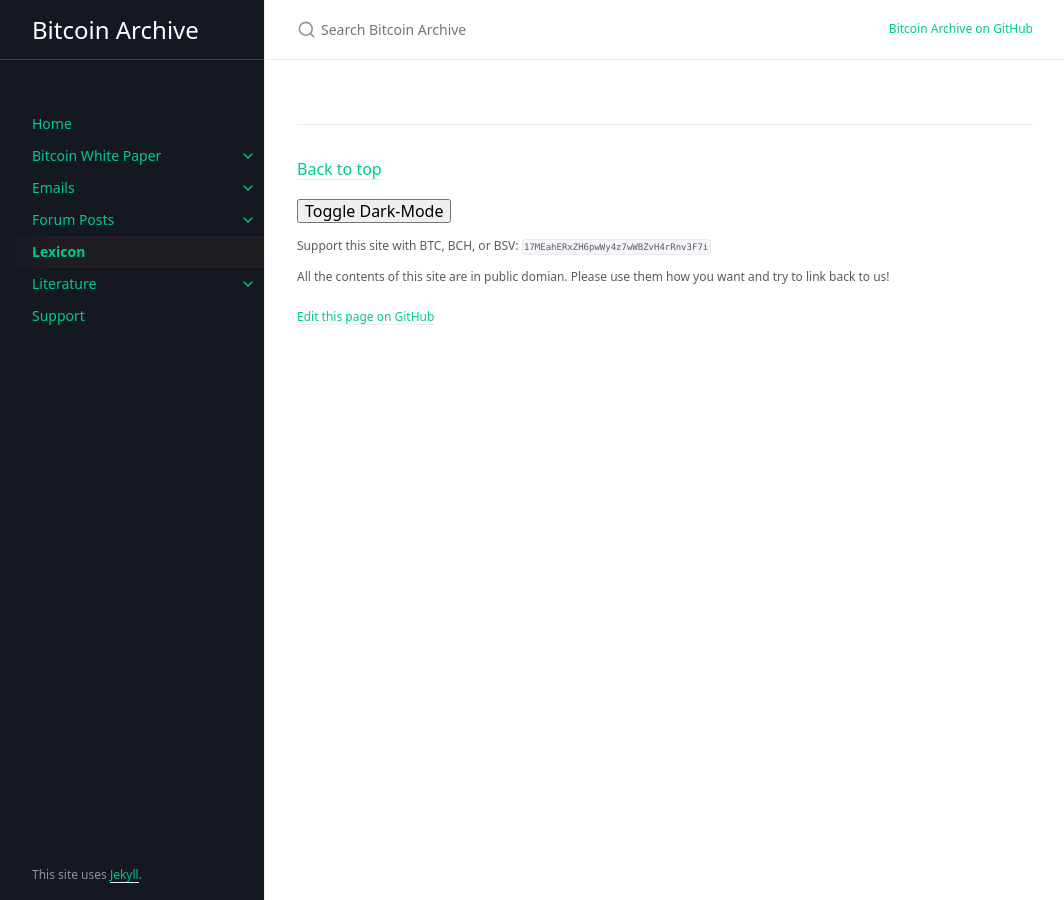
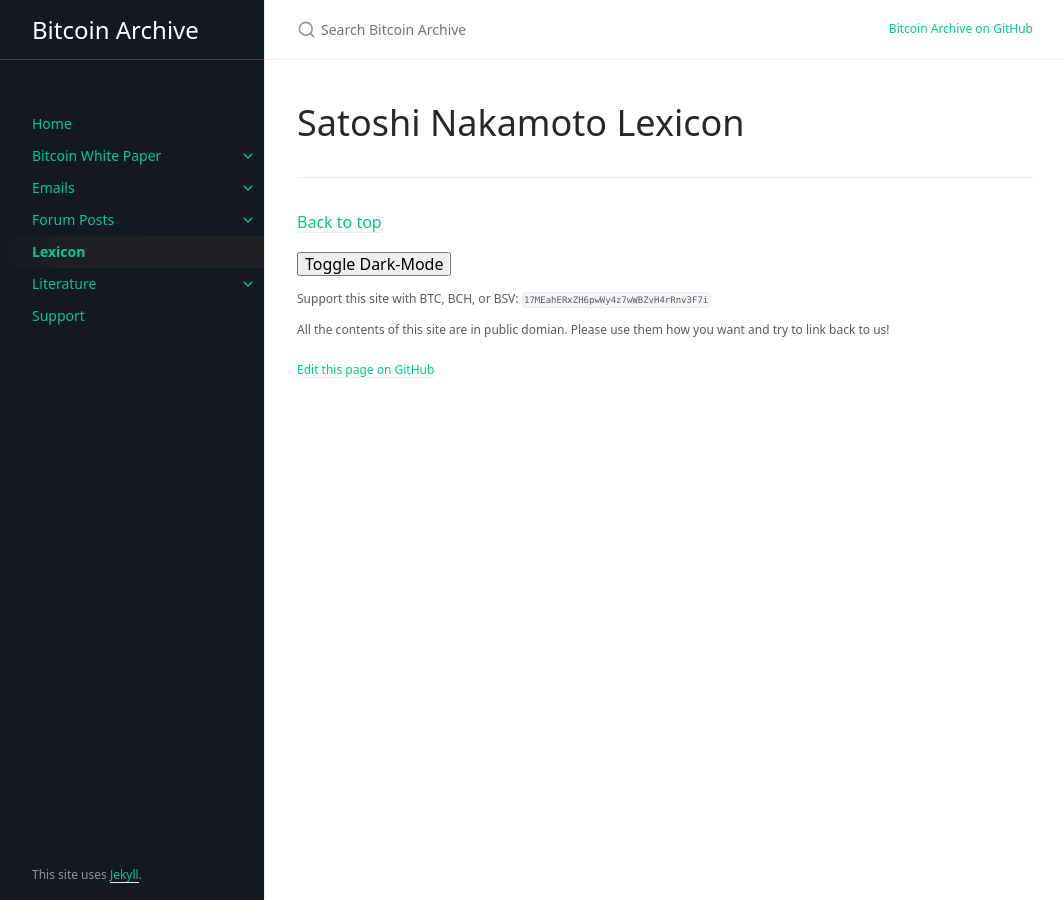
Before and after one commit to wakgill/bitcoin-archive, a Jekyll site: the page built from lexicon.md, in a window 1280 px wide. Shown: the whole page, without its empty margins (107-1171 px from the left). Built offline with Jekyll 4.4.1, drawn with Linux system fonts in a browser that asks for light colours; some web fonts are replaced; comment, search, counter and statistics services are not loaded.

Commit message:
Update lexicon.md

```diff
--- a/lexicon.md
+++ b/lexicon.md
@@ -3,3 +3,5 @@ layout: default
 title: Lexicon
 nav_order: 15
 ---
+
+# Satoshi Nakamoto Lexicon
```
